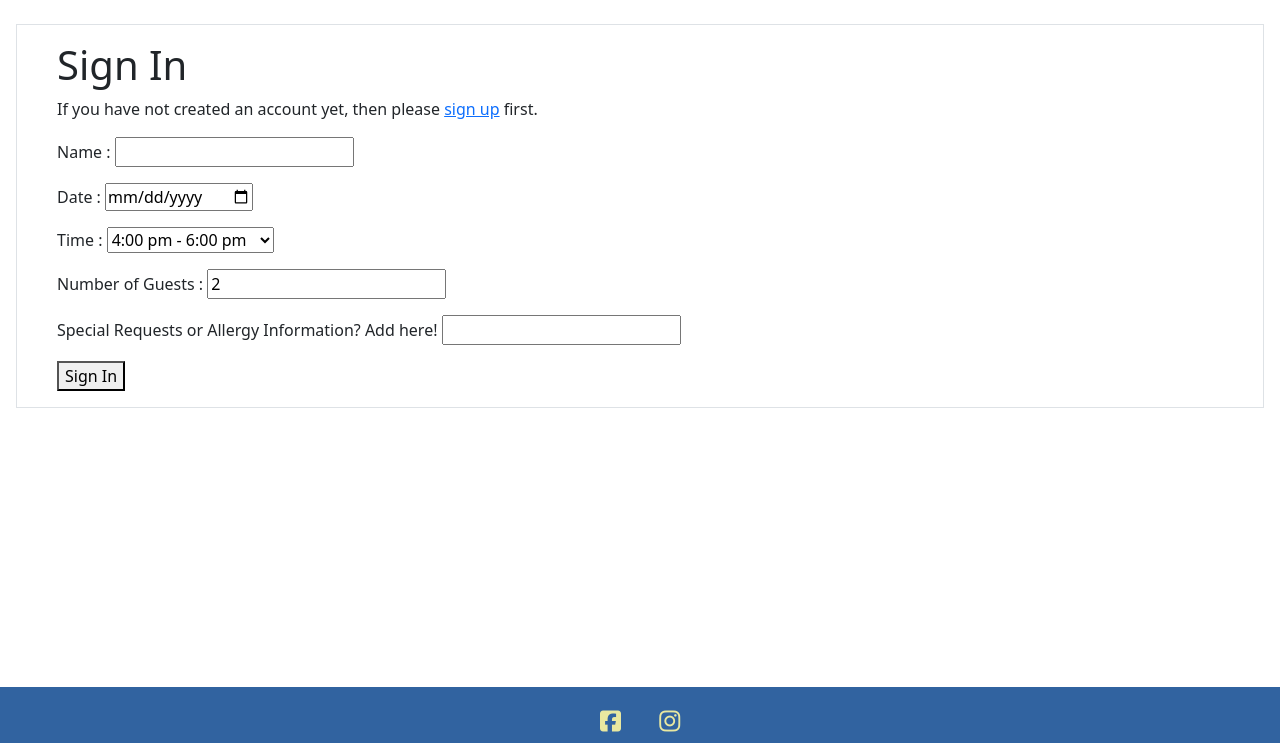
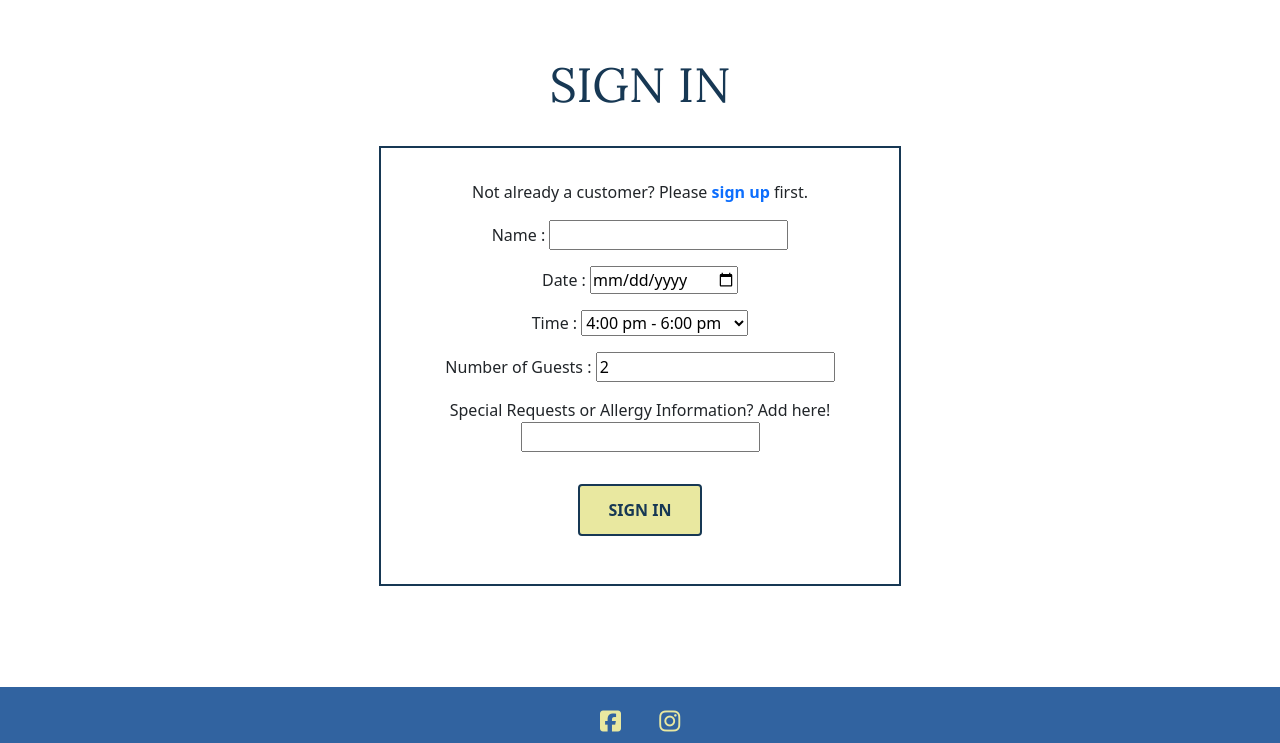
Before and after one commit to gustafsson96/the-swede-restaurant, a Django app: template templates/account/login.html in a window 1280 px wide. Shown: the part 57-800 px from the top of the page. Run offline with Django 3.2, Linux system fonts and the light colour scheme; tables that the repository leaves empty hold one stand-in row (values such as "Sample post"); the template is opened without the code that fills it: values that come from a table or form of the project are taken from there, most other values are stand-ins (such as "Sample title", 1, 10 or a date in 2020); some libraries are stand-ins or nearby versions.

Commit message:
Style login.html using bootstrap and css

```diff
--- a/static/css/style.css
+++ b/static/css/style.css
@@ -16,6 +16,21 @@
     padding: 1rem;
     margin: 1rem;
     border-bottom: var(--darker-blue) solid 2px;
+}
+
+.page-heading-no-border {
+    font-family: 'Lora', sans-serif, Courier, monospace;
+    color: var(--darker-blue);
+    text-transform: uppercase;
+    font-size: 3rem;
+    text-align: center;
+    padding: 1rem;
+    margin: 1rem;
+}
+
+.box-border {
+    border: var(--darker-blue) solid 2px;
+    padding: 2rem;
 }
 
 /* relative page container for footer positioning */
@@ -231,6 +246,32 @@
     color: var(--darker-yellow);
 }
 
+/* login.html css */
+
+#sign-up-link {
+    text-decoration: none;
+    font-weight: bold;
+}
+
+#login-btn {
+    font-size: 1rem;
+    font-weight: bold;
+    text-decoration: none;
+    text-transform: uppercase;
+    margin: 1rem;
+    padding: 0.75rem 1.75rem;
+    background-color: var(--darker-yellow);
+    color: var(--darker-blue);
+    border: 2px solid var(--darker-blue);
+    border-radius: 4px;
+    transition-duration: 0.4s;
+}
+
+#login-btn:hover {
+    background-color: var(--darker-blue);
+    color: var(--darker-yellow);
+}
+
 
 /* footer css */
 
--- a/templates/account/login.html
+++ b/templates/account/login.html
@@ -7,13 +7,13 @@
 
 {% block content %}
 
-<div class="m-3 border flex items-center justify-center px-4 py-12 my-4 sm:px-6 lg:px-8">
-    <div class="p-3 w-full max-w-md space-y-8">
-
-<h1 id="page-heading">{% trans "Sign In" %}</h1>
-
-<p>{% blocktrans %}If you have not created an account yet, then please
-<a href="{{ signup_url }}">sign up</a> first.{% endblocktrans %}</p>
+<div class="container">
+    <div class="row">
+        <div class="col-md-6 offset-md-3 p-4 text-center">
+<h1 class="page-heading-no-border">{% trans "Sign In" %}</h1>
+<div class="box-border">
+<p>{% blocktrans %}Not already a customer? Please
+<a id="sign-up-link"href="{{ signup_url }}">sign up</a> first.{% endblocktrans %}</p>
 
 <form class="login" method="POST" action="{% url 'account_login' %}">
   {% csrf_token %}
@@ -21,11 +21,11 @@
   {% if redirect_field_value %}
   <input type="hidden" name="{{ redirect_field_name }}" value="{{ redirect_field_value }}" />
   {% endif %}
-  <button class="primaryAction" type="submit">{% trans "Sign In" %}</button>
+  <button class="primaryAction" id="login-btn" type="submit">{% trans "Sign In" %}</button>
 </form>
-
-</div>
+             </div>
+        </div>
+    </div>
 </div>
 
-
 {% endblock %}
```
